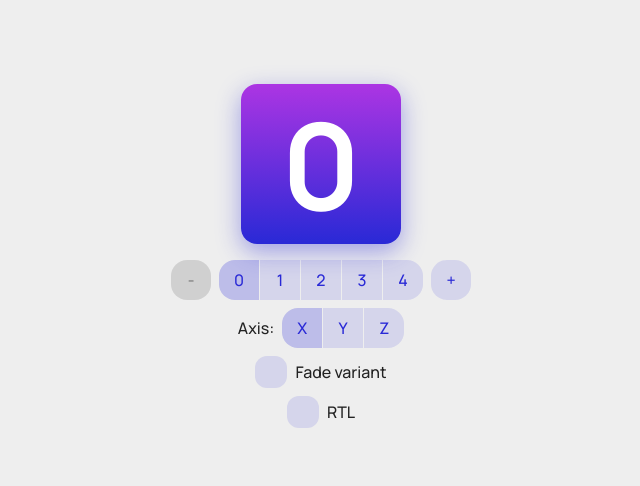
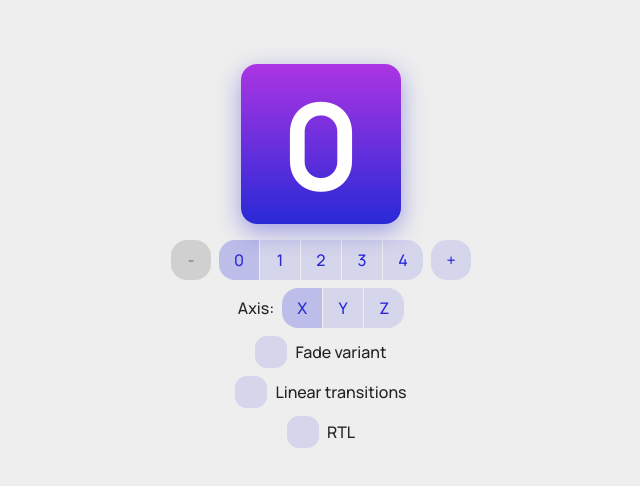
Before and after one commit to TheOmer77/the-motion-thingy, a React (Vite) app: page / in a window 1280 px wide. Shown: the part 144-630 px from the top of the page, without its empty margins (319-959 px from the left). Built offline with nearby package versions, Linux system fonts and the light colour scheme.

Commit message:
Add toggle for custom shared axis transition variables in demo

```diff
--- a/src/App.tsx
+++ b/src/App.tsx
@@ -1,3 +1,4 @@
+import classNames from 'classnames';
 import { useState } from 'react';
 
 import SharedAxis from './components/SharedAxis';
@@ -20,20 +21,22 @@ const App = () => {
   const [step, setStep] = useState(0),
     [axis, setAxis] = useState<Axis>('x'),
     [fadeVariant, setFadeVariant] = useState(false),
+    [linearTransitions, setLinearTransitions] = useState(false),
     [rtl, setRtl] = useRtl();
 
   return (
     <>
-      <div>
       <SharedAxis
         axis={axis}
         step={step}
         fadeVariant={fadeVariant}
-          className='container'
+        className={classNames(
+          'container',
+          linearTransitions && 'linear-transitions'
+        )}
       >
         {steps}
       </SharedAxis>
-      </div>
       <div className='control-column'>
         <div className='control-line gap-0.5'>
           <button
@@ -87,8 +90,18 @@ const App = () => {
         <div className='control-line gap-0.5'>
           <button
             className='small'
+            aria-pressed={linearTransitions}
+            onClick={() => setLinearTransitions(prev => !prev)}
+          >
+            {linearTransitions ? '✓' : ' '}
+          </button>
+          <span className='title'>Linear transitions</span>
+        </div>
+        <div className='control-line gap-0.5'>
+          <button
+            className='small'
             aria-pressed={rtl}
-            onClick={() => setRtl((prev: boolean) => !prev)}
+            onClick={() => setRtl(prev => !prev)}
           >
             {rtl ? '✓' : ' '}
           </button>
--- a/src/styles/index.css
+++ b/src/styles/index.css
@@ -37,6 +37,13 @@ body {
   width: 10rem;
   height: 10rem;
   text-align: center;
+}
+
+.container.linear-transitions {
+  --sharedAxis-transition-enter-opacity: 210ms linear 90ms;
+  --sharedAxis-transition-enter-transform: 300ms linear;
+  --sharedAxis-transition-exit-opacity: 210ms linear;
+  --sharedAxis-transition-exit-transform: 300ms linear;
 }
 
 .item {
```
Lines whose indentation alone changed are shown as unchanged.
